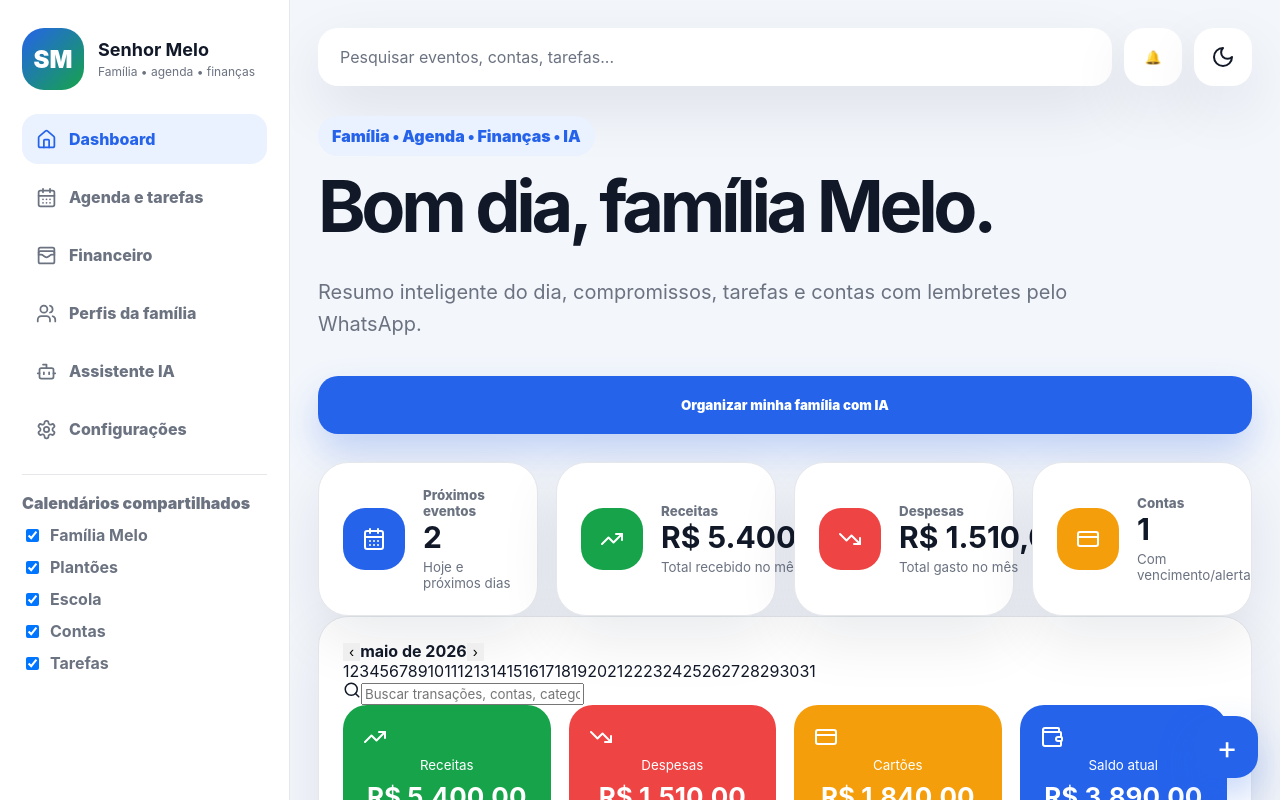
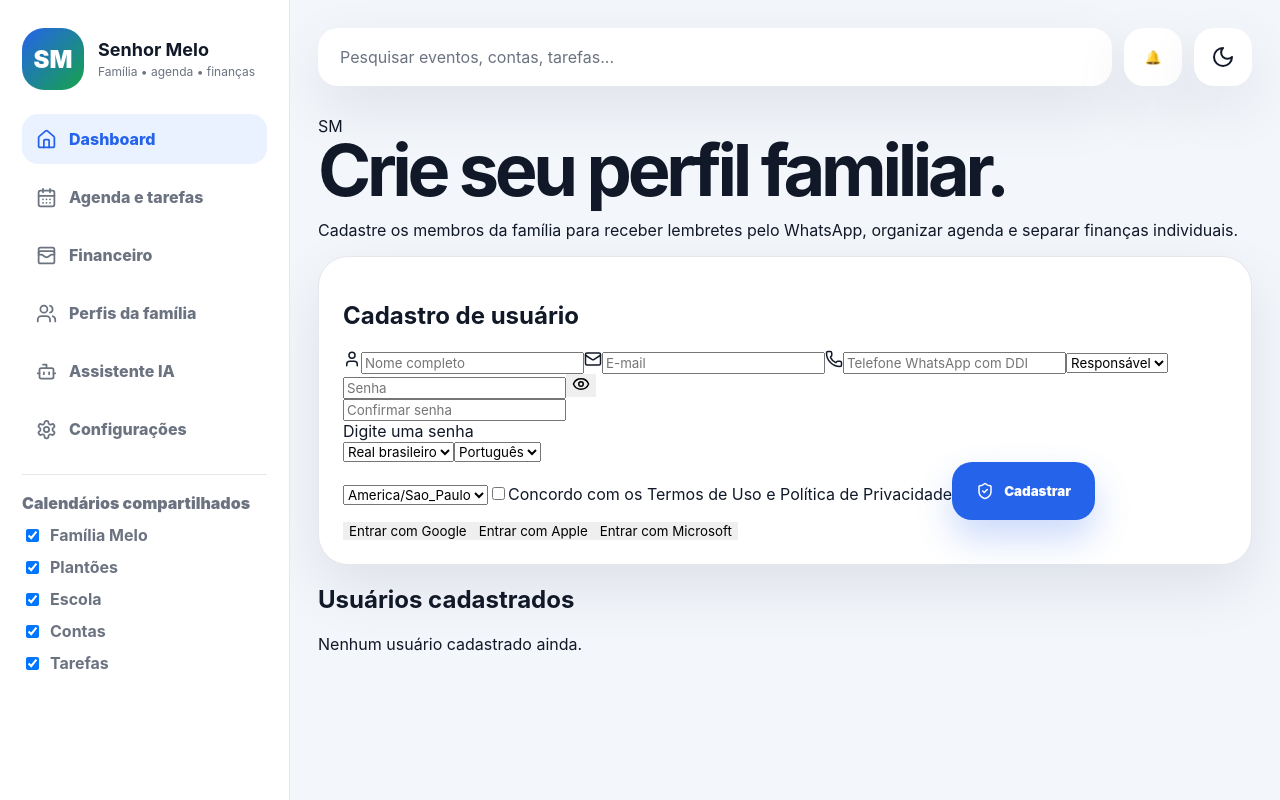
Before and after one commit to TammyMelo01/Senhor-Melo, a Next.js app: page / in a window 1280 px wide. Shown: the top 800 px of the page. Built offline with nearby package versions, Linux system fonts and the light colour scheme.

Commit message:
Update page.tsx

```diff
--- a/app/page.tsx
+++ b/app/page.tsx
@@ -1,54 +1,215 @@
 "use client";
 
-import { useState } from "react";
-import { CalendarDays, CreditCard, TrendingDown, TrendingUp } from "lucide-react";
-import { DashboardCard } from "@/components/DashboardCard";
-import { DashboardSummaryModal } from "@/components/DashboardSummaryModal";
-import { FinanceModule } from "@/components/FinanceModule";
-import { CalendarItem, Transaction } from "@/lib/types";
-import { formatCurrency, getFinanceSummary } from "@/lib/finance";
-import { initialCards, initialEvents, initialMembers, initialTransactions } from "@/lib/mockData";
+import { useEffect, useState } from "react";
+import { Eye, EyeOff, Mail, Phone, User, ShieldCheck } from "lucide-react";
 
-export default function Home() {
-  const [events] = useState<CalendarItem[]>(initialEvents);
-  const [transactions, setTransactions] = useState<Transaction[]>(initialTransactions);
-  const [summaryType, setSummaryType] = useState<"events" | "income" | "expenses" | "bills" | null>(null);
-  const summary = getFinanceSummary(transactions);
+type SavedUser = {
+  id: string;
+  name: string;
+  email: string;
+  phone: string;
+  role: string;
+  currency: string;
+  language: string;
+  timezone: string;
+};
+
+export default function MembrosPage() {
+  const [users, setUsers] = useState<SavedUser[]>([]);
+  const [showPassword, setShowPassword] = useState(false);
+  const [message, setMessage] = useState("");
+  const [form, setForm] = useState({
+    name: "",
+    email: "",
+    phone: "",
+    role: "Responsável",
+    password: "",
+    confirmPassword: "",
+    currency: "BRL",
+    language: "pt-BR",
+    timezone: "America/Sao_Paulo",
+    consent: false,
+  });
+
+  useEffect(() => {
+    const saved = localStorage.getItem("senhor-melo-users");
+    if (saved) setUsers(JSON.parse(saved));
+  }, []);
+
+  function maskPhone(value: string) {
+    const onlyNumbers = value.replace(/\D/g, "").slice(0, 13);
+    if (onlyNumbers.length <= 2) return onlyNumbers;
+    if (onlyNumbers.length <= 4) return `+${onlyNumbers.slice(0, 2)} ${onlyNumbers.slice(2)}`;
+    if (onlyNumbers.length <= 9) return `+${onlyNumbers.slice(0, 2)} (${onlyNumbers.slice(2, 4)}) ${onlyNumbers.slice(4)}`;
+    return `+${onlyNumbers.slice(0, 2)} (${onlyNumbers.slice(2, 4)}) ${onlyNumbers.slice(4, 9)}-${onlyNumbers.slice(9)}`;
+  }
+
+  function getPasswordStrength() {
+    let score = 0;
+    if (form.password.length >= 8) score++;
+    if (/[A-Z]/.test(form.password)) score++;
+    if (/\d/.test(form.password)) score++;
+    if (/[^A-Za-z0-9]/.test(form.password)) score++;
+
+    if (!form.password) return "Digite uma senha";
+    if (score <= 1) return "Senha fraca";
+    if (score <= 3) return "Senha média";
+    return "Senha forte";
+  }
+
+  async function handleSubmit(event: React.FormEvent) {
+    event.preventDefault();
+    setMessage("");
+
+    if (!form.name.trim()) return setMessage("Informe o nome completo.");
+    if (!form.email.includes("@")) return setMessage("Informe um e-mail válido.");
+    if (form.phone.replace(/\D/g, "").length < 12) return setMessage("Informe o telefone com DDI e DDD.");
+    if (form.password.length < 6) return setMessage("A senha precisa ter pelo menos 6 caracteres.");
+    if (form.password !== form.confirmPassword) return setMessage("As senhas não conferem.");
+    if (!form.consent) return setMessage("Aceite os Termos de Uso e Política de Privacidade.");
+
+    const newUser: SavedUser = {
+      id: crypto.randomUUID(),
+      name: form.name.trim(),
+      email: form.email.trim(),
+      phone: form.phone.replace(/\D/g, ""),
+      role: form.role,
+      currency: form.currency,
+      language: form.language,
+      timezone: form.timezone,
+    };
+
+    const nextUsers = [newUser, ...users];
+    setUsers(nextUsers);
+    localStorage.setItem("senhor-melo-users", JSON.stringify(nextUsers));
+
+    setMessage("Usuário cadastrado. O número já pode receber notificações do bot.");
+
+    fetch("/api/whatsapp", {
+      method: "POST",
+      headers: { "Content-Type": "application/json" },
+      body: JSON.stringify({
+        phone: newUser.phone,
+        message: `✅ Senhor Melo\n\nOlá, ${newUser.name}! Seu perfil foi cadastrado para receber lembretes.`,
+      }),
+    }).catch(() => {});
+
+    setForm({
+      name: "",
+      email: "",
+      phone: "",
+      role: "Responsável",
+      password: "",
+      confirmPassword: "",
+      currency: "BRL",
+      language: "pt-BR",
+      timezone: "America/Sao_Paulo",
+      consent: false,
+    });
+  }
 
   return (
     <>
-      <section className="hero-section">
-        <span className="badge">Família • Agenda • Finanças • IA</span>
-        <h1>Bom dia, família Melo.</h1>
-        <p className="lead">Resumo inteligente do dia, compromissos, tarefas e contas com lembretes pelo WhatsApp.</p>
-        <button className="primary-action" onClick={() => setSummaryType("events")}>
-          Organizar minha família com IA
-        </button>
+      <section className="auth-hero">
+        <div className="auth-logo">SM</div>
+        <h1>Crie seu perfil familiar.</h1>
+        <p>Cadastre os membros da família para receber lembretes pelo WhatsApp, organizar agenda e separar finanças individuais.</p>
       </section>
 
-      <section className="metrics-grid">
-        <DashboardCard title="Próximos eventos" value={String(events.length)} subtitle="Hoje e próximos dias" icon={<CalendarDays />} tone="blue" onClick={() => setSummaryType("events")} />
-        <DashboardCard title="Receitas" value={formatCurrency(summary.income)} subtitle="Total recebido no mês" icon={<TrendingUp />} tone="green" onClick={() => setSummaryType("income")} />
-        <DashboardCard title="Despesas" value={formatCurrency(summary.expenses)} subtitle="Total gasto no mês" icon={<TrendingDown />} tone="red" onClick={() => setSummaryType("expenses")} />
-        <DashboardCard title="Contas" value={String(summary.pendingBills.length)} subtitle="Com vencimento/alerta" icon={<CreditCard />} tone="yellow" onClick={() => setSummaryType("bills")} />
+      <section className="auth-layout">
+        <form className="auth-card" onSubmit={handleSubmit}>
+          <h2>Cadastro de usuário</h2>
+
+          <label className="field-with-icon">
+            <User size={18} />
+            <input placeholder="Nome completo" value={form.name} onChange={(event) => setForm({ ...form, name: event.target.value })} autoComplete="name" />
+          </label>
+
+          <label className="field-with-icon">
+            <Mail size={18} />
+            <input placeholder="E-mail" value={form.email} onChange={(event) => setForm({ ...form, email: event.target.value })} autoComplete="email" />
+          </label>
+
+          <label className="field-with-icon">
+            <Phone size={18} />
+            <input placeholder="Telefone WhatsApp com DDI" value={form.phone} onChange={(event) => setForm({ ...form, phone: maskPhone(event.target.value) })} autoComplete="tel" />
+          </label>
+
+          <select value={form.role} onChange={(event) => setForm({ ...form, role: event.target.value })}>
+            <option>Responsável</option>
+            <option>Esposa</option>
+            <option>Filho</option>
+            <option>Filha</option>
+            <option>Familiar</option>
+          </select>
+
+          <div className="password-row">
+            <input placeholder="Senha" type={showPassword ? "text" : "password"} value={form.password} onChange={(event) => setForm({ ...form, password: event.target.value })} />
+            <button type="button" onClick={() => setShowPassword(!showPassword)}>
+              {showPassword ? <EyeOff size={18} /> : <Eye size={18} />}
+            </button>
+          </div>
+
+          <input placeholder="Confirmar senha" type={showPassword ? "text" : "password"} value={form.confirmPassword} onChange={(event) => setForm({ ...form, confirmPassword: event.target.value })} />
+
+          <div className="password-strength">
+            <span>{getPasswordStrength()}</span>
+            <div className={`strength-bar ${getPasswordStrength().toLowerCase().replace(" ", "-")}`} />
+          </div>
+
+          <div className="two-cols">
+            <select value={form.currency} onChange={(event) => setForm({ ...form, currency: event.target.value })}>
+              <option value="BRL">Real brasileiro</option>
+              <option value="USD">Dólar</option>
+              <option value="EUR">Euro</option>
+            </select>
+
+            <select value={form.language} onChange={(event) => setForm({ ...form, language: event.target.value })}>
+              <option value="pt-BR">Português</option>
+              <option value="en-US">Inglês</option>
+              <option value="es">Espanhol</option>
+            </select>
+          </div>
+
+          <select value={form.timezone} onChange={(event) => setForm({ ...form, timezone: event.target.value })}>
+            <option value="America/Sao_Paulo">America/Sao_Paulo</option>
+            <option value="America/Manaus">America/Manaus</option>
+            <option value="America/Recife">America/Recife</option>
+          </select>
+
+          <label className="switch-row">
+            <input type="checkbox" checked={form.consent} onChange={(event) => setForm({ ...form, consent: event.target.checked })} />
+            Concordo com os Termos de Uso e Política de Privacidade
+          </label>
+
+          {message && <p className="form-message">{message}</p>}
+
+          <button className="primary-action" type="submit">
+            <ShieldCheck size={18} />
+            Cadastrar
+          </button>
+
+          <div className="social-login">
+            <button type="button">Entrar com Google</button>
+            <button type="button">Entrar com Apple</button>
+            <button type="button">Entrar com Microsoft</button>
+          </div>
+        </form>
+
+        <aside className="users-list-card">
+          <h2>Usuários cadastrados</h2>
+          {users.length === 0 && <p>Nenhum usuário cadastrado ainda.</p>}
+
+          {users.map((user) => (
+            <article className="registered-user" key={user.id}>
+              <strong>{user.name}</strong>
+              <span>{user.role}</span>
+              <p>{user.email}</p>
+              <small>WhatsApp: +{user.phone}</small>
+            </article>
+          ))}
+        </aside>
       </section>
-
-      <section className="home-finance-only">
-        <FinanceModule
-          members={initialMembers}
-          transactions={transactions}
-          cards={initialCards}
-          onAddTransaction={(item) => setTransactions([item, ...transactions])}
-        />
-      </section>
-
-      <DashboardSummaryModal
-        open={summaryType !== null}
-        type={summaryType}
-        events={events}
-        transactions={transactions}
-        onClose={() => setSummaryType(null)}
-      />
     </>
   );
 }
```
